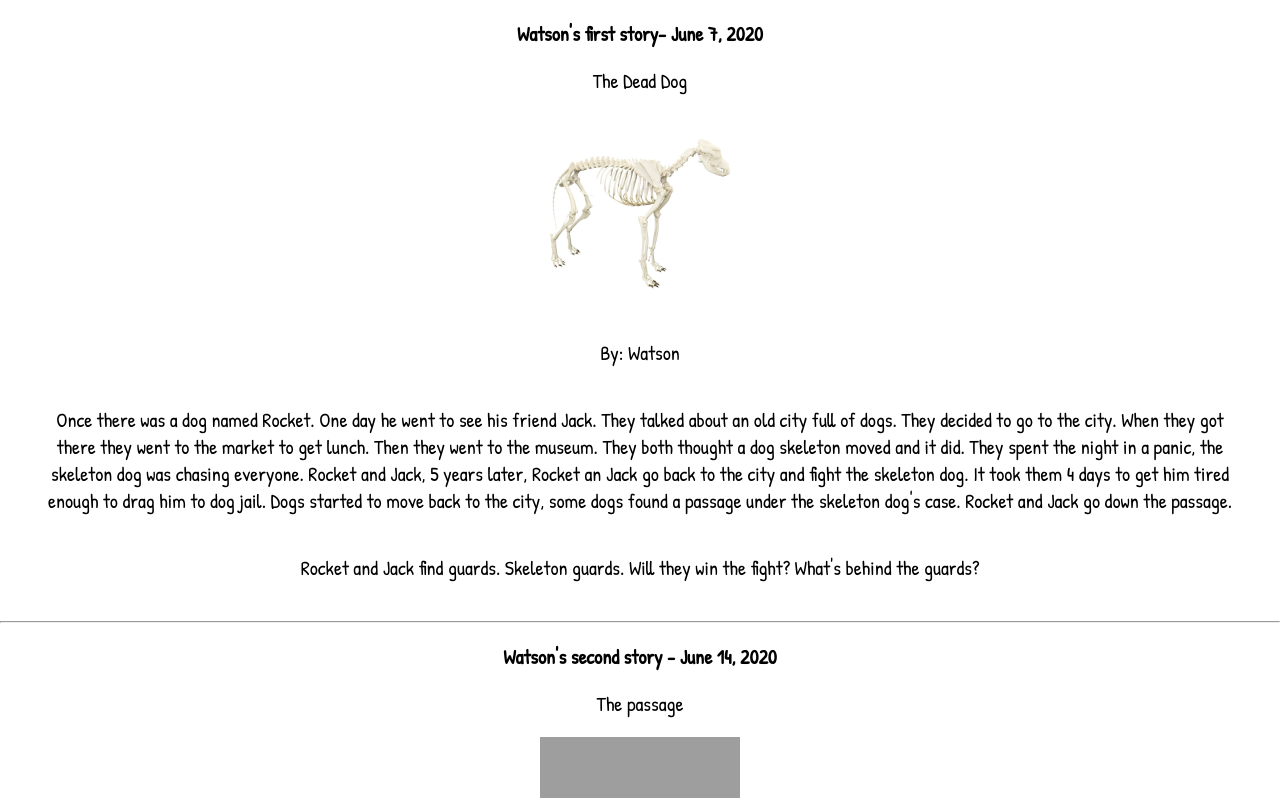
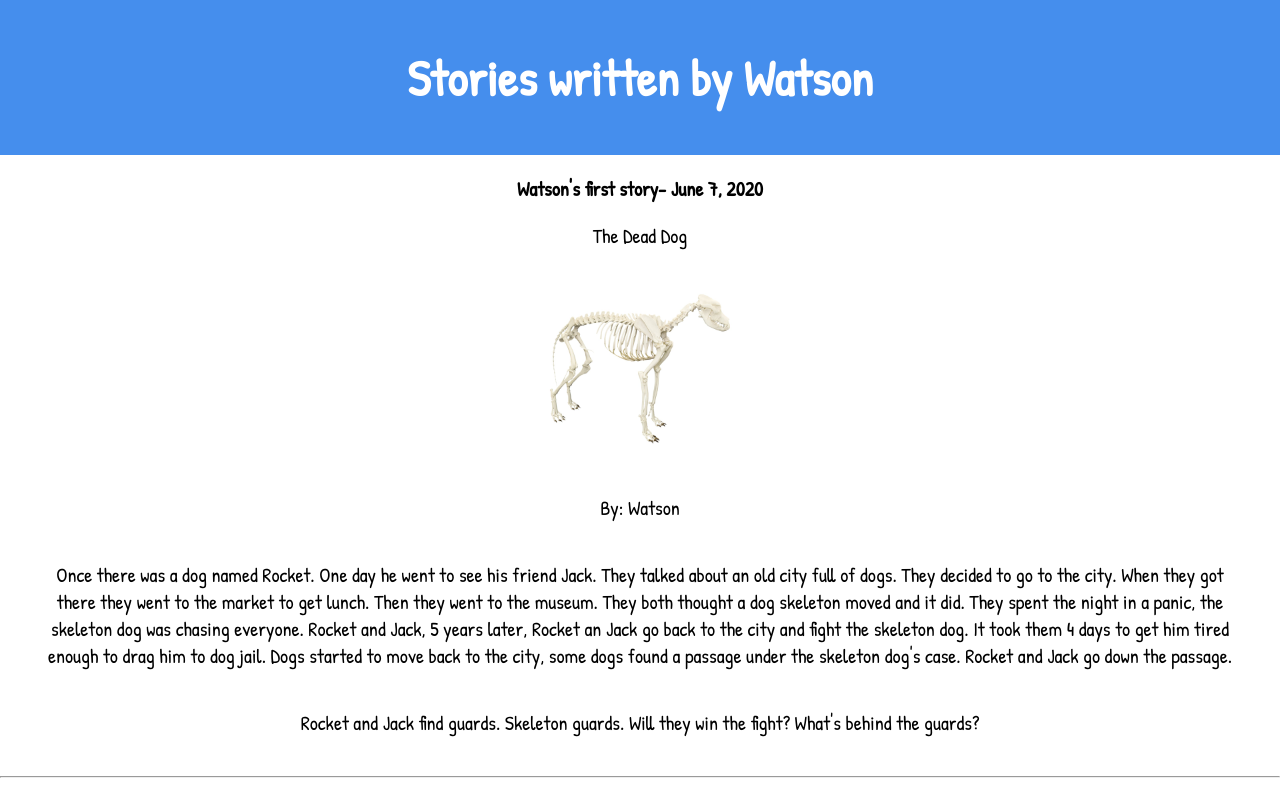
Before and after one commit to allybrannon/Watsons_Stories, a React (Create React App) app: page / in a window 1280 px wide. Shown: the top 798 px of the page. Built offline with nearby package versions, Linux system fonts and the light colour scheme; grey boxes are pictures that could not be loaded.

Commit message:
trying to fix

```diff
--- a/src/App.js
+++ b/src/App.js
@@ -8,13 +8,13 @@
   return (
     <Router>
       <div className="App">
+        <Header />
         <Route exact path="/">
-          {/* <Header/> */}
           <MainPage />
         </Route>
-        {/* <Route exact path="/about">
-          <About /> */}
-        {/* </Route> */}
+        <Route exact path="/about">
+          {/* <About /> */}
+        </Route>
       </div>
     </Router>
   );
```
